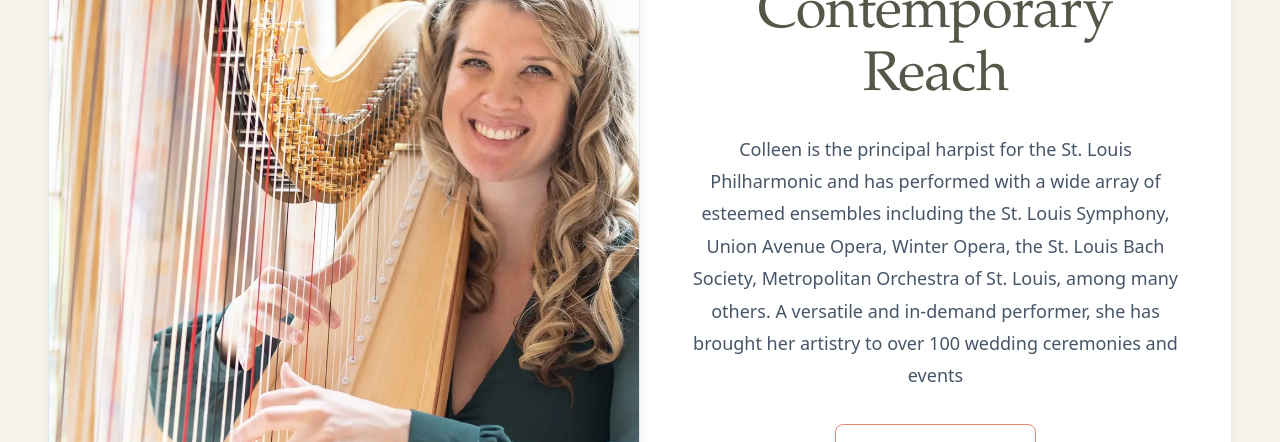
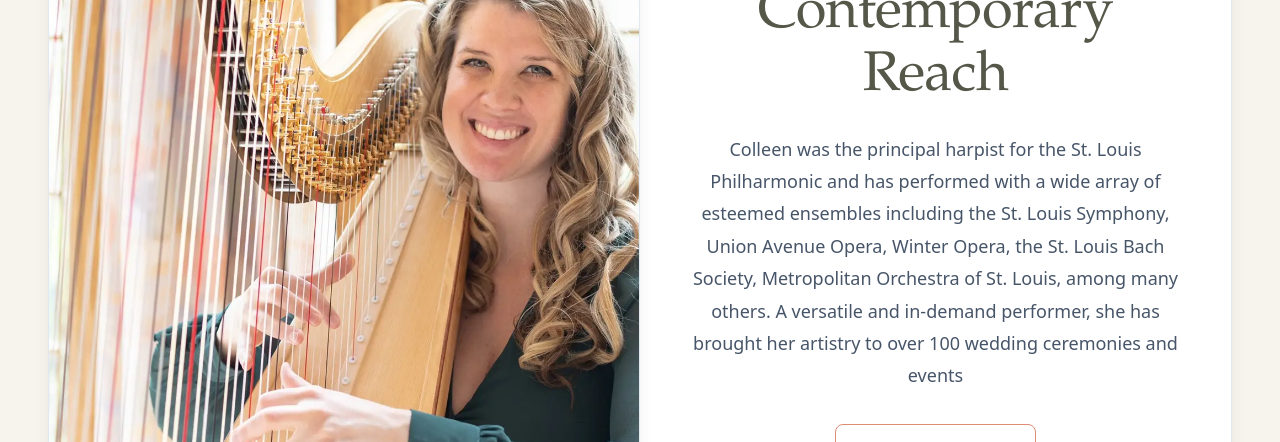
Before and after one commit to JaccobStanton/harp-by-colleen, a React (Vite) app: page / in a window 1280 px wide. Shown: the part 1920-2362 px from the top of the page. Built offline with nearby package versions, Linux system fonts and the light colour scheme; a web font is replaced by a local one.

Commit message:
Updated description in the About component

```diff
--- a/src/components/About.jsx
+++ b/src/components/About.jsx
@@ -13,7 +13,7 @@ export default function About({
   image = { src: ABOUT, alt: "Smiling bride holding flowers" },
   eyebrow = "Who I am",
   title = "Classical Roots, Contemporary Reach",
-  copy = `Colleen is the principal harpist for the St. Louis Philharmonic and has performed with a wide array of esteemed ensembles including the St. Louis Symphony, Union Avenue Opera, Winter Opera, the St. Louis Bach Society, Metropolitan Orchestra of St. Louis, among many others. A versatile and in-demand performer, she has brought her artistry to over 100 wedding ceremonies and events`,
+  copy = `Colleen was the principal harpist for the St. Louis Philharmonic and has performed with a wide array of esteemed ensembles including the St. Louis Symphony, Union Avenue Opera, Winter Opera, the St. Louis Bach Society, Metropolitan Orchestra of St. Louis, among many others. A versatile and in-demand performer, she has brought her artistry to over 100 wedding ceremonies and events`,
   cta = { label: "More about me", href: "#aboutme" },
   leafSrc = LeafSrc,
 }) {
```
